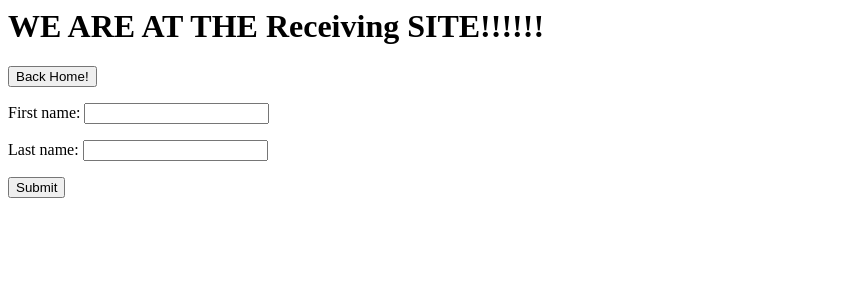
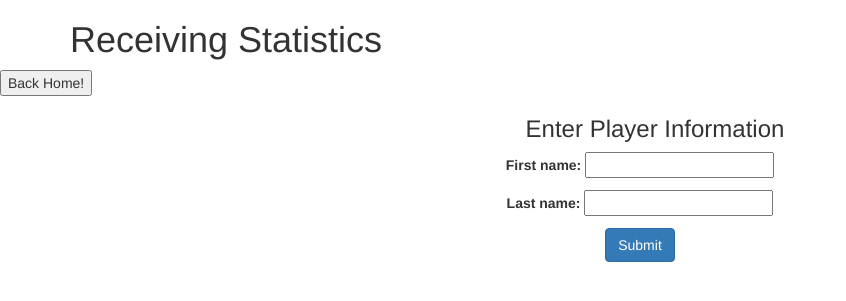
Before and after one commit to fordoelgordo/NFL-Statistics-Application, a Django app: page /receivingpage/ in a window 1280 px wide. Shown: the top 301 px of the page, without its empty margins (0-846 px from the left). Run offline with Django 3.2, Linux system fonts and the light colour scheme; parts of the project's set-up code (start-up, migrations or seed data) failed here and were passed over; some libraries are stand-ins or nearby versions.

Commit message:
added basic css styling to receiving statistics page

```diff
--- a/nfl_site/receiving/views.py
+++ b/nfl_site/receiving/views.py
@@ -22,7 +22,7 @@ def receiving_page(request):
         # if dictionary is empty player does not exist in data frame
         # prepare display message indicating so
         if not player_dict:
-            first_name = "Does Not"
+            first_name = "Does Not Exist"
             last_name = "in data set!!!"
 
     context = {'form': form, 'first_name': first_name, 'last_name': last_name,
--- a/nfl_site/templates/receiving/receiver.html
+++ b/nfl_site/templates/receiving/receiver.html
@@ -1,18 +1,33 @@
 <html>
 <body>
-<h1>WE ARE AT THE Receiving SITE!!!!!!</h1>
+    <head>
+        <meta charset="utf-8">
+        <title>Receiving Statistics</title>
+            <!--Add boostrap styling-->
+        <link rel="stylesheet" href="https://maxcdn.bootstrapcdn.com/bootstrap/3.3.7/css/bootstrap.min.css" integrity="sha384-BVYiiSIFeK1dGmJRAkycuHAHRg32OmUcww7on3RYdg4Va+PmSTsz/K68vbdEjh4u" crossorigin="anonymous">
+    </head>
+
+
+    <div class="container">
+        <h1>Receiving Statistics</h1>
+    </div>
+
     <!-- the `/` just points back to the home directory -->
     <button onclick="window.location.href='/'">Back Home!</button>
 
+    <div class="container text-center">
+        <div class="container pt-25">
+            <h3>Enter Player Information</h3>
+        </div>
         <form action="" method="Post">
             {% csrf_token %}
             {{ form.as_p }}
-    <input type="Submit" name="submit" value="Submit"/>
+            <input type="Submit" class="btn btn-primary" name="submit" value="Submit"/>
         </form>
-
+    </div>
 
     {% if submit_button == "Submit" %}
-    <h1>Name: {{ first_name }} {{ last_name }}</h1>
+        <h3>Name: {{ first_name }} {{ last_name }}</h3>
         {% for key, value in player_dict.items %}
             <!-- <li>ID: {{ key }} Total receiving yards: {{ value }}</li> -->
             <h4>{{ first_name }} {{ last_name }} ({{ key }}) </h4>
@@ -20,6 +35,5 @@
         {% endfor %}
     {% endif %}
 
-
 </body>
 </html>
```
Lines whose indentation alone changed are shown as unchanged.
